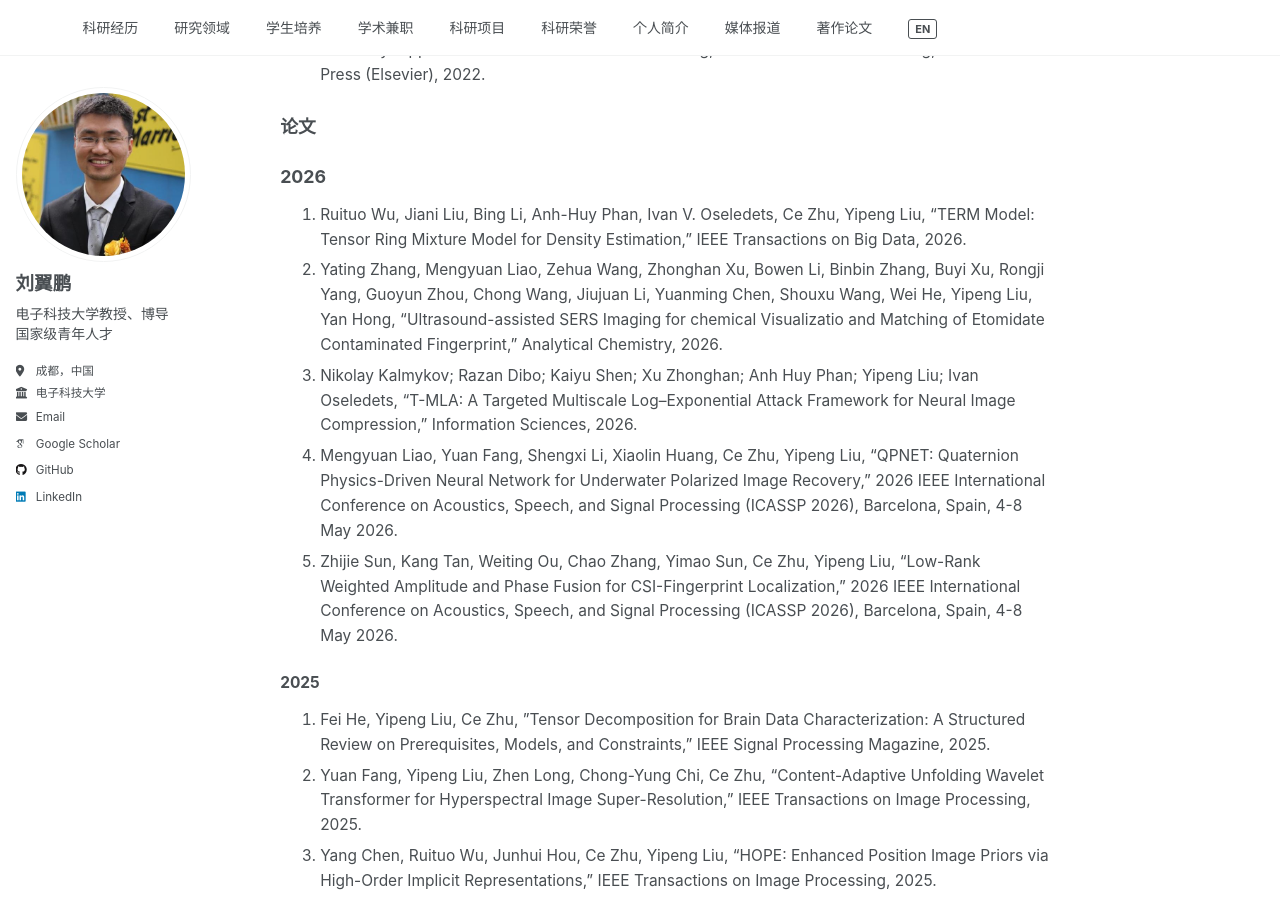
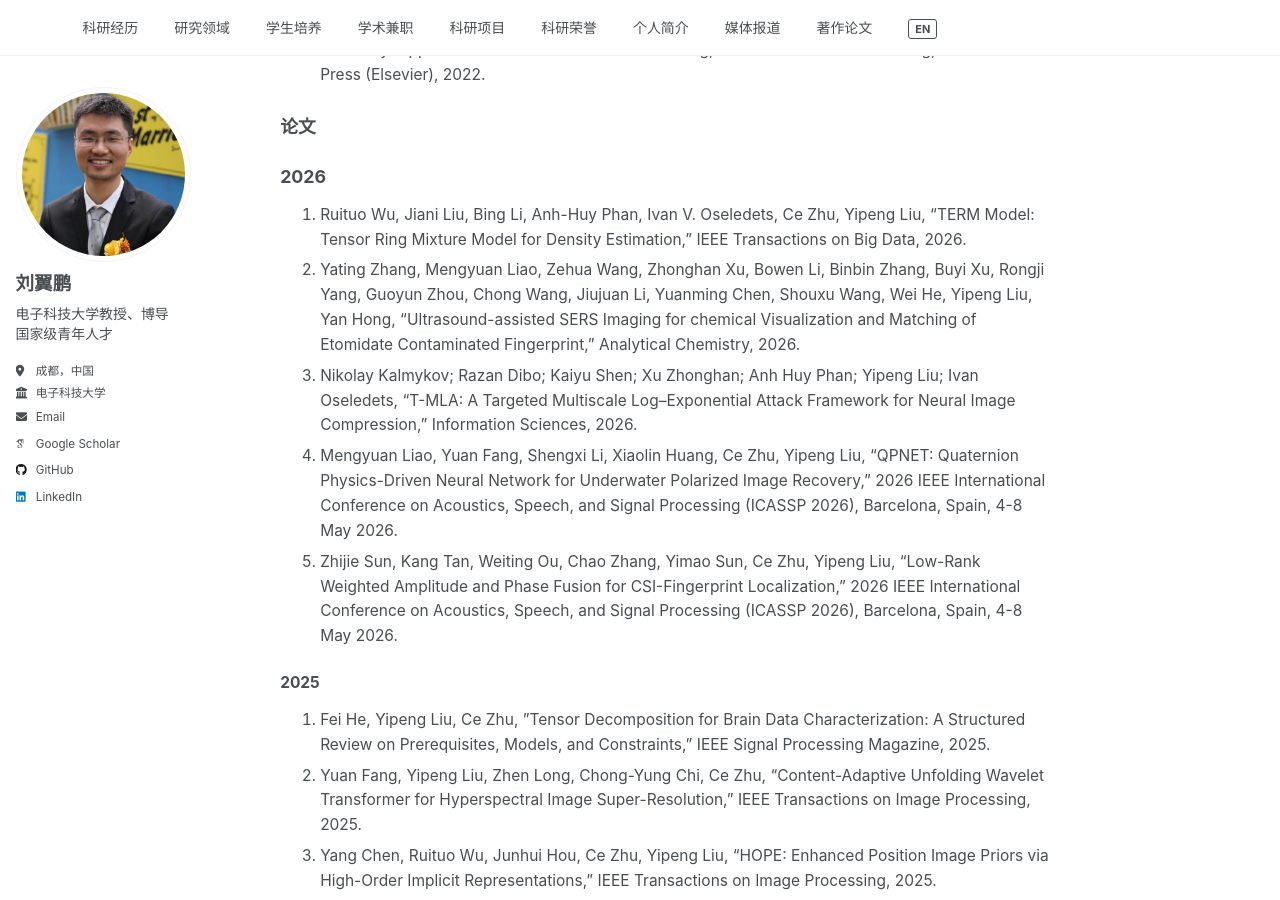
Before and after one commit to yipengliu/yipengliu.github.io, a Jekyll site: the page built from _pages/main-zh.md, in a window 1280 px wide and 900 px high, scrolled down 3779 px. Built offline with Jekyll 4.4.1, drawn with Linux system fonts in a browser that asks for light colours; some web fonts are replaced.

Commit message:
Update main-zh.md

```diff
--- a/_pages/main-zh.md
+++ b/_pages/main-zh.md
@@ -118,7 +118,7 @@
 ### 2026
 
 1. Ruituo Wu, Jiani Liu, Bing Li, Anh-Huy Phan, Ivan V. Oseledets, Ce Zhu, Yipeng Liu, "TERM Model: Tensor Ring Mixture Model for Density Estimation," IEEE Transactions on Big Data, 2026.
-2. Yating Zhang, Mengyuan Liao, Zehua Wang, Zhonghan Xu, Bowen Li, Binbin Zhang, Buyi Xu, Rongji Yang, Guoyun Zhou, Chong Wang, Jiujuan Li, Yuanming Chen, Shouxu Wang, Wei He, Yipeng Liu, Yan Hong, "Ultrasound-assisted SERS Imaging for chemical Visualizatio and Matching of Etomidate Contaminated Fingerprint," Analytical Chemistry, 2026.
+2. Yating Zhang, Mengyuan Liao, Zehua Wang, Zhonghan Xu, Bowen Li, Binbin Zhang, Buyi Xu, Rongji Yang, Guoyun Zhou, Chong Wang, Jiujuan Li, Yuanming Chen, Shouxu Wang, Wei He, Yipeng Liu, Yan Hong, "Ultrasound-assisted SERS Imaging for chemical Visualization and Matching of Etomidate Contaminated Fingerprint," Analytical Chemistry, 2026.
 3. Nikolay Kalmykov; Razan Dibo; Kaiyu Shen; Xu Zhonghan; Anh Huy Phan; Yipeng Liu; Ivan Oseledets, "T-MLA: A Targeted Multiscale Log--Exponential Attack Framework for Neural Image Compression," Information Sciences, 2026.
 4. Mengyuan Liao, Yuan Fang, Shengxi Li, Xiaolin Huang, Ce Zhu, Yipeng Liu, "QPNET: Quaternion Physics-Driven Neural Network for Underwater Polarized Image Recovery," 2026 IEEE International Conference on Acoustics, Speech, and Signal Processing (ICASSP 2026), Barcelona, Spain, 4-8 May 2026.
 5. Zhijie Sun, Kang Tan, Weiting Ou, Chao Zhang, Yimao Sun, Ce Zhu, Yipeng Liu, "Low-Rank Weighted Amplitude and Phase Fusion for CSI-Fingerprint Localization," 2026 IEEE International Conference on Acoustics, Speech, and Signal Processing (ICASSP 2026), Barcelona, Spain, 4-8 May 2026.
```
